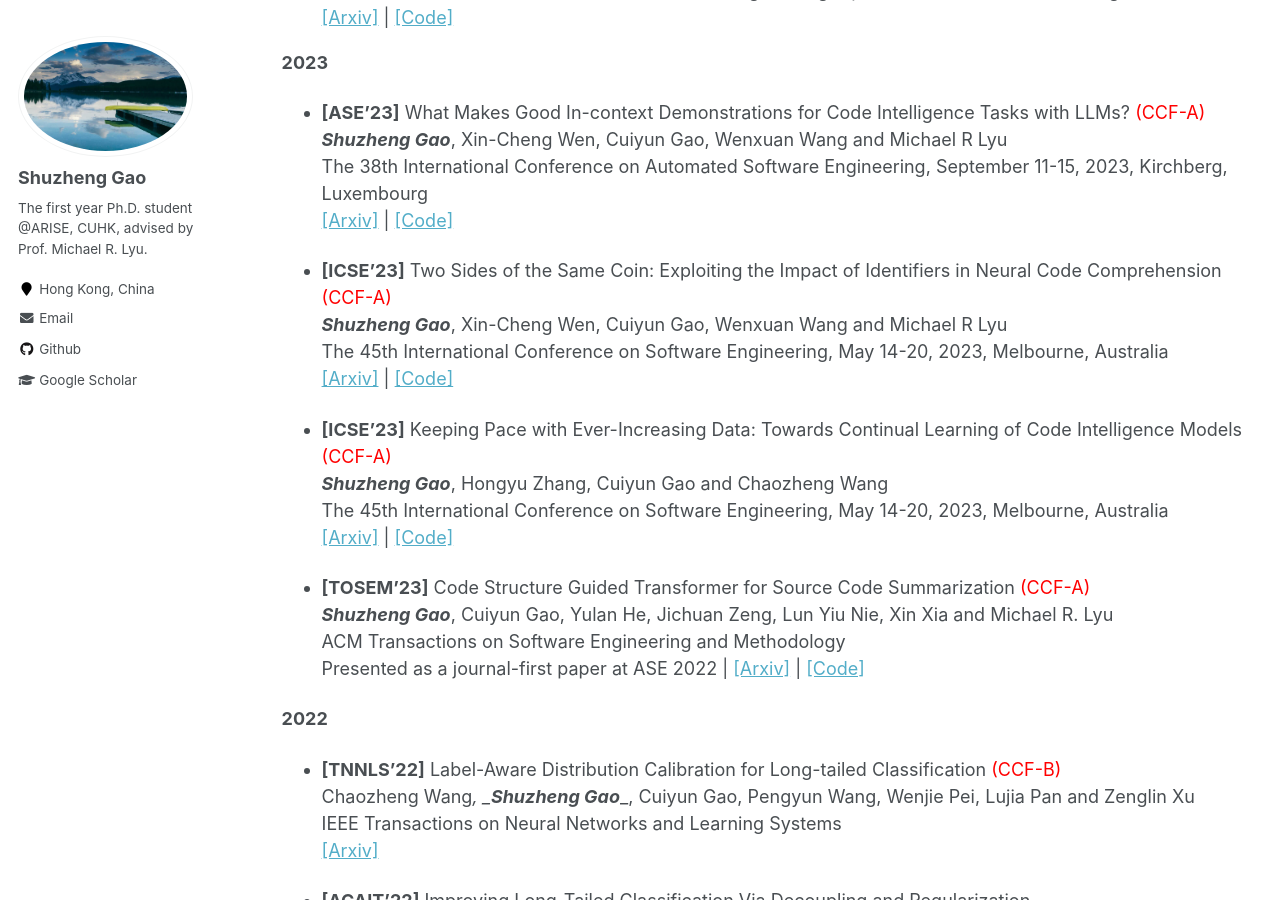
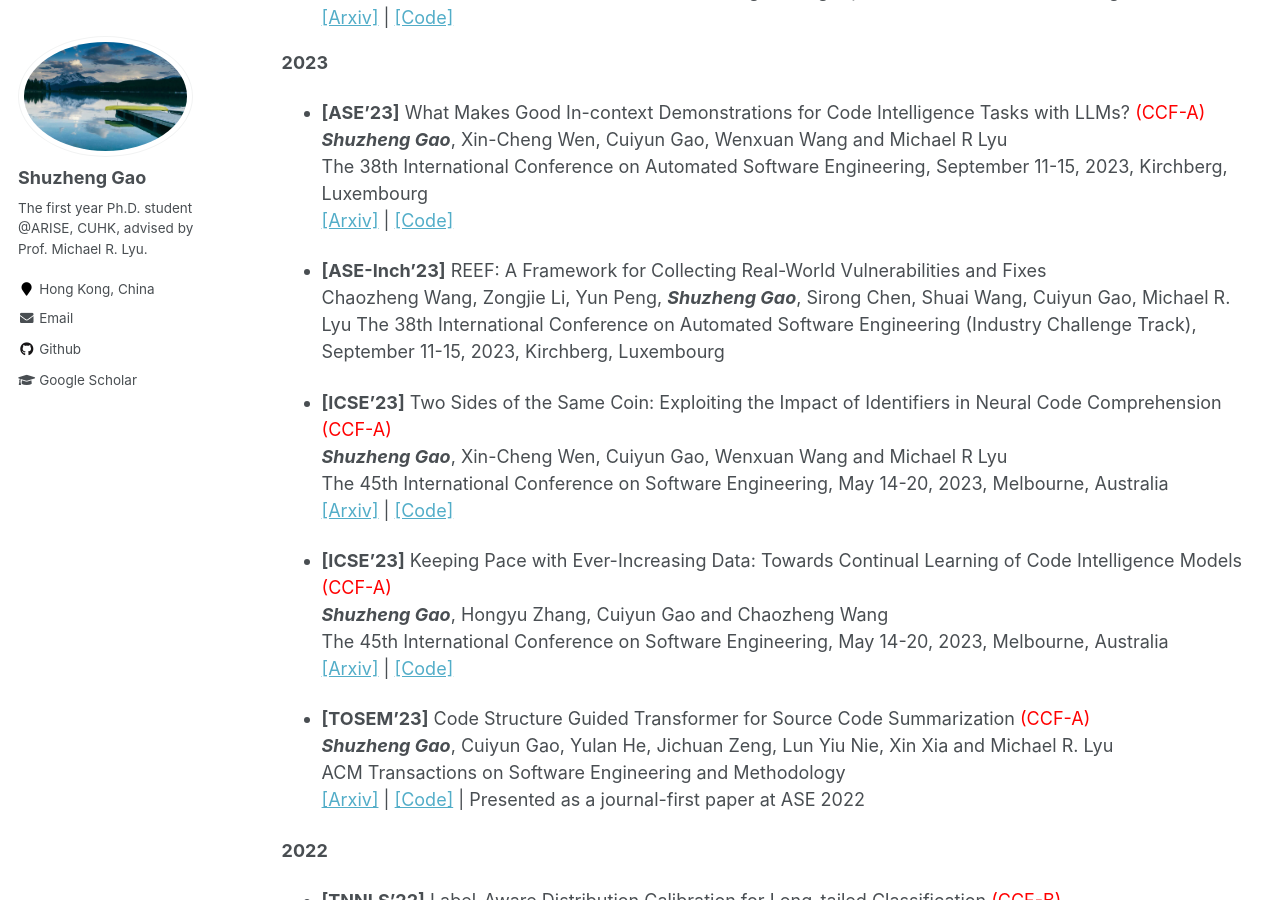
Before and after one commit to yujiachen99/yujiachen99.github.io, a Jekyll site: the page built from _pages/publications.md, in a window 1280 px wide and 900 px high, scrolled down 319 px. Built offline with Jekyll 4.4.1, drawn with Linux system fonts in a browser that asks for light colours.

Commit message:
Update publications.md

```diff
--- a/_pages/publications.md
+++ b/_pages/publications.md
@@ -20,7 +20,9 @@ _**Shuzheng Gao**_, Xin-Cheng Wen, Cuiyun Gao, Wenxuan Wang and Michael R Lyu
 The 38th International Conference on Automated Software Engineering, September 11-15, 2023, Kirchberg, Luxembourg
 [[Arxiv]](https://arxiv.org/abs/2304.07575) \| [[Code]](https://github.com/shuzhenggao/ICL)
 
-
+- **[ASE-Inch'23]** REEF: A Framework for Collecting Real-World Vulnerabilities and Fixes
+Chaozheng Wang, Zongjie Li, Yun Peng, _**Shuzheng Gao**_, Sirong Chen, Shuai Wang, Cuiyun Gao, Michael R. Lyu
+The 38th International Conference on Automated Software Engineering (Industry Challenge Track), September 11-15, 2023, Kirchberg, Luxembourg
 
 - **[ICSE'23]** Two Sides of the Same Coin: Exploiting the Impact of Identifiers in Neural Code Comprehension <font color='red'>(CCF-A)</font>
 _**Shuzheng Gao**_, Xin-Cheng Wen, Cuiyun Gao, Wenxuan Wang and Michael R Lyu
@@ -36,7 +38,7 @@ The 45th International Conference on Software Engineering, May 14-20, 2023, Melb
 - **[TOSEM'23]** Code Structure Guided Transformer for Source Code Summarization <font color='red'>(CCF-A)</font>
  _**Shuzheng Gao**_, Cuiyun Gao, Yulan He, Jichuan Zeng, Lun Yiu Nie, Xin Xia and Michael R. Lyu
 ACM Transactions on Software Engineering and Methodology
-Presented as a journal-first paper at ASE 2022 \| [[Arxiv]](https://arxiv.org/abs/2104.09340) \| [[Code]](https://github.com/shuzhenggao/SG-Trans)
+[[Arxiv]](https://arxiv.org/abs/2104.09340) \| [[Code]](https://github.com/shuzhenggao/SG-Trans) \| Presented as a journal-first paper at ASE 2022
 
 
 
```
